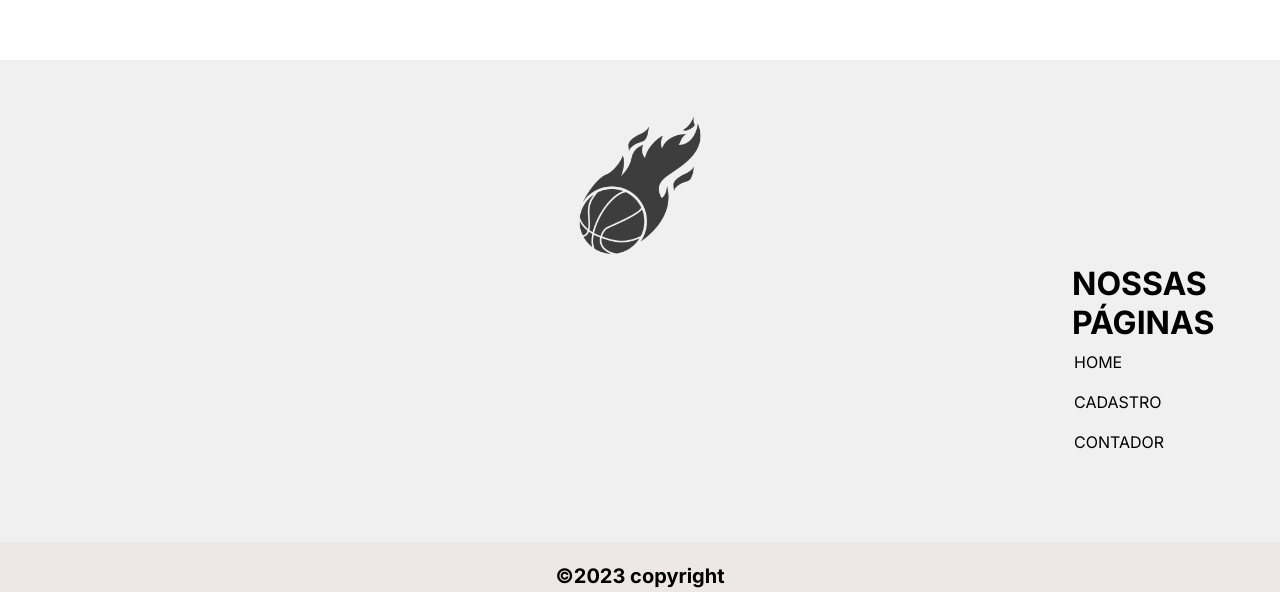
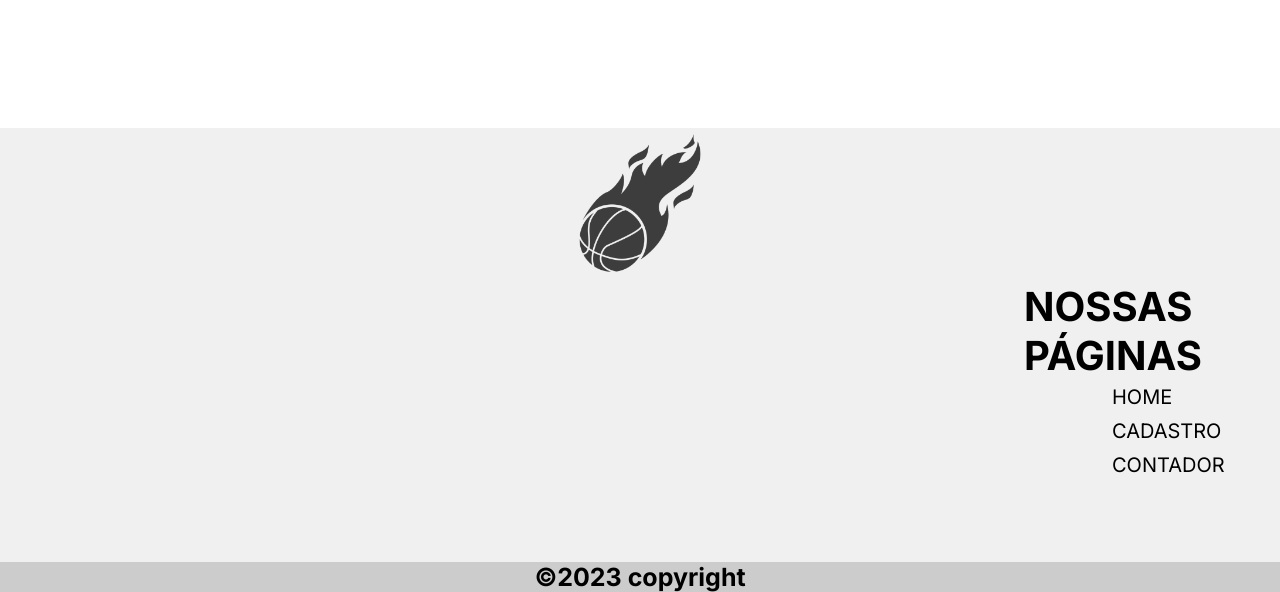
Before and after one commit to pedromonteir01/cssPure, a Next.js app: page /teste in a window 1280 px wide. Shown: the part 208-800 px from the top of the page. Built offline with nearby package versions, Linux system fonts and the light colour scheme.

Commit message:
finalizacao footer

```diff
--- a/app/components/footer/footer.module.css
+++ b/app/components/footer/footer.module.css
@@ -3,50 +3,33 @@
     position: absolute;
     bottom: 0;
     width: 100%;
+}
+.containerlinks{
+    margin-left: 80%;
+    display: flex;
+    flex-direction: column;
+    margin-bottom: 10vh;
+}
+.titulo{
+    font-size: 40px;
+    font-weight: bold;
+}
+.links{
+    margin: 5px;
+    color: black;
+    font-size: 20px;
+    margin-left: 11vh;
+}
+.copyright{
+    background-color: rgb(204, 204, 204);
+}
+.pcopyright{
+    font-size: 25px;
+    text-align: center;
+    font-weight: bold;
+}
+.img{
+    align-items: center;
+    text-align: center;
 
 }
-
-.footer{
-    justify-content: space-around;
-
-}
-
-.copyright{
-    background-color: rgb(237, 231, 231);
-    height: 50px;
-    padding-top: 2px;
-    font-weight: bold;
-}
-
-.pcopyright{
-    text-align: center;
-    font-size: 20px;
-    margin-top: 20px;
-}
-
-.links{
-    text-decoration: none;
-    padding: 10px;
-    margin-left: -0.5rem;
-    color: black;
-    flex-direction: column;
-    display: flex;
-    font-family: 20px;
-}
-
-.titulo{
-    font-size: 32px;
-    font-weight: bold;
-}
-
- .img{
-    align-items: center;
-    justify-content: center;
-    text-align: center;
-    padding-top: 50px;
- }
-
-.containerlinks{
-    margin-left: 67rem;
-    margin-bottom: 80px;
-}
```
